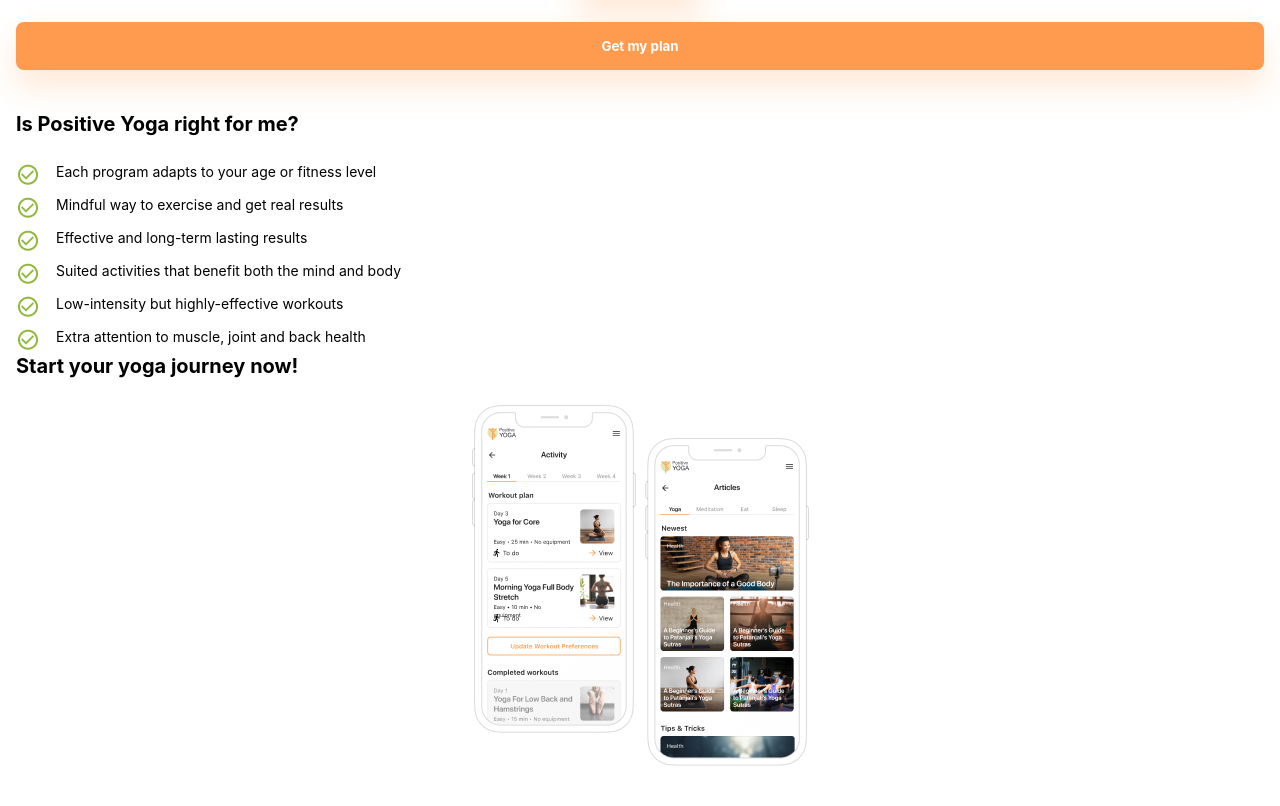
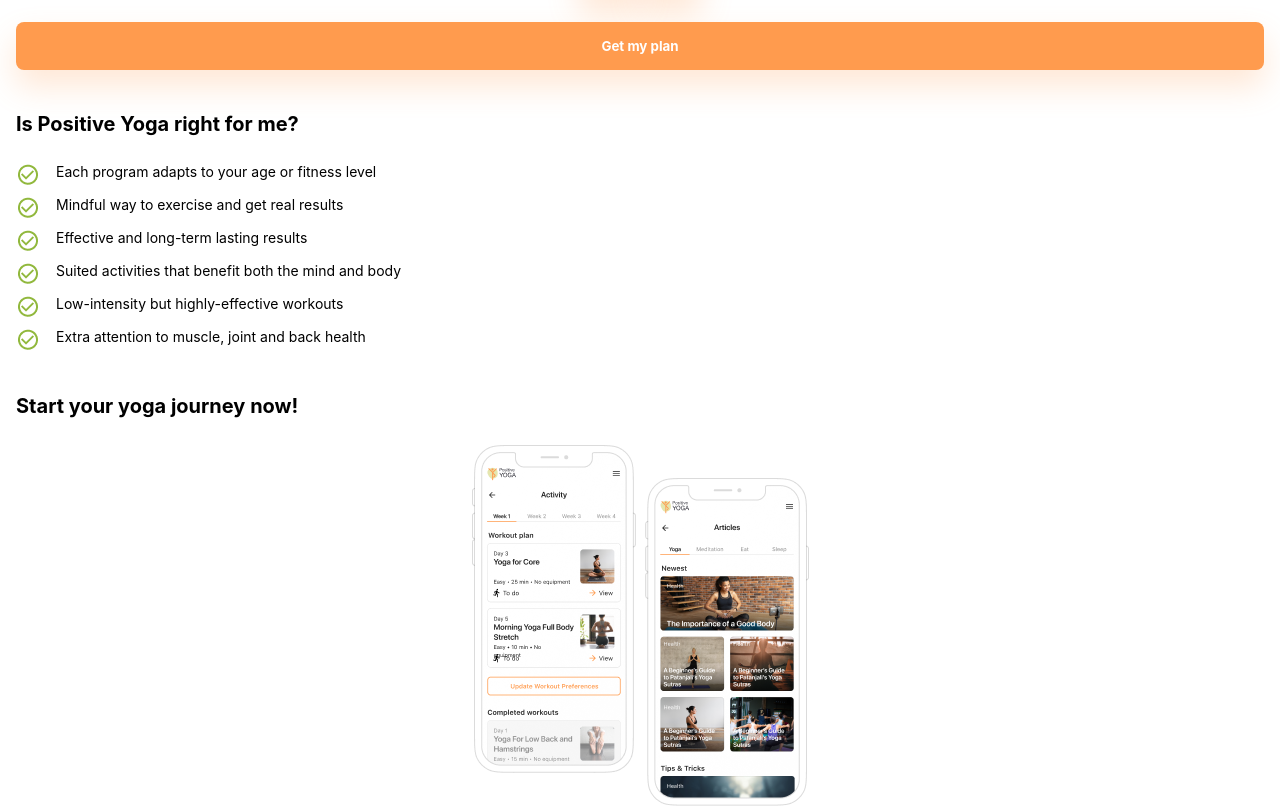
Before and after one commit to JonasStempickij/positive-yoga-kilo-academy, a React (Create React App) app: page / in a window 1280 px wide. Shown: the part 2284-3090 px from the top of the page. Built offline with nearby package versions, Linux system fonts and the light colour scheme.

Commit message:
YogaForYou

```diff
--- a/src/assets/wrappers/YogaForYou.js
+++ b/src/assets/wrappers/YogaForYou.js
@@ -1,6 +1,9 @@
 import styled from 'styled-components';
 
 const Wrapper = styled.article`
+  display: flex;
+  flex-direction: column;
+  row-gap: 40px;
   section {
     display: flex;
     flex-direction: column;
```
